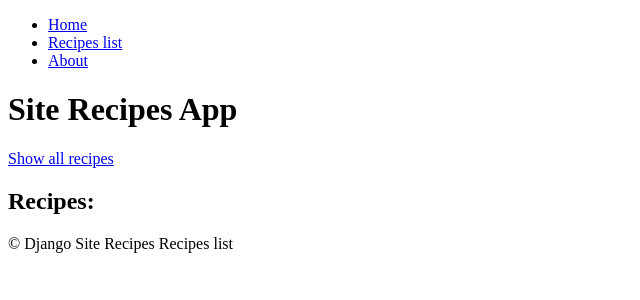
After one commit to Vybarnaya/django-site-recipes, a Django app: page /recipes/ in a window 1280 px wide. The commit adds this page. Shown: the top 300 px of the page, without its empty margins (0-640 px from the left). Run offline with Django 5.2, Linux system fonts and the light colour scheme; data that the repository does not hold is empty.

Commit message:
adding 26 of December

```diff
--- a/site_recipes/recipes_list/admin.py
+++ b/site_recipes/recipes_list/admin.py
@@ -5,4 +5,4 @@ from recipes_list.models import Recipe
 
 @admin.register(Recipe)
 class RecipeAdmin(admin.ModelAdmin):
-    list_display = 'title', 'description', 'steps_cooking', 'time_for_cooking'
+    list_display = 'title', 'description'
--- a/site_recipes/recipes_list/apps.py
+++ b/site_recipes/recipes_list/apps.py
@@ -5,6 +5,7 @@ class RecipesListConfig(AppConfig):
     default_auto_field = 'django.db.models.BigAutoField'
     name = 'recipes_list'
     verbose_name = 'Recipes List'
+    label = 'recipes_list'
 
 
 "recipes_list.apps.RecipesListConfig"
--- a/site_recipes/recipes_list/models.py
+++ b/site_recipes/recipes_list/models.py
@@ -3,6 +3,7 @@ from django.db import models
 
 class Recipe(models.Model):
     class Meta:
+        # ordering = ('-time_for_cooking',) можно сортировку делать и во вью, и в моделе
         verbose_name = 'Recipe'
         verbose_name_plural = 'Recipes'
 
--- /dev/null
+++ b/site_recipes/recipes_list/templates/recipes_list/base.html
@@ -0,0 +1,5 @@
+{% extends "base.html" %}
+
+{% block footer %}
+Recipes list
+{% endblock %}
--- /dev/null
+++ b/site_recipes/recipes_list/templates/recipes_list/components/recipe_items_list.html
@@ -0,0 +1,12 @@
+<ul>
+  {% for item in object_list %}
+  <li>
+    <a href="{% url 'recipes_list:detail' pk=item.pk %}">
+      {{item.title}}
+      {% if item.time_for_cooking > 5 %}
+      fn: Значительное время приготовления
+      {% endif %}
+    </a>
+  </li>
+  {% endfor %}
+</ul>
--- /dev/null
+++ b/site_recipes/recipes_list/templates/recipes_list/index.html
@@ -0,0 +1,15 @@
+{% extends "recipes_list/base.html" %}
+
+{% block title %}
+Site Recipes App
+{% endblock %}
+
+{% block body %}
+<h1>Site Recipes App</h1>
+<div>
+  <a href="{% url 'recipes_list:list' %}">Show all recipes</a>
+</div>
+
+<h2>Recipes:</h2>
+{% include "recipes_list/components/recipe_items_list.html" %}
+{% endblock %}
--- /dev/null
+++ b/site_recipes/recipes_list/urls.py
@@ -0,0 +1,12 @@
+from django.urls import path
+from django.views.generic import TemplateView
+from . import views
+
+app_name = "recipes_list"
+
+urlpatterns = [
+    # path('', views.index_view, name='index'),
+    path('', views.RecipeListIndexView.as_view(), name='index'),
+    path('list/', views.RecipeListView.as_view(), name='list'),
+    path('<int:pk>/', views.RecipeDetailView.as_view(), name='detail'),
+]
--- a/site_recipes/recipes_list/views.py
+++ b/site_recipes/recipes_list/views.py
@@ -1,3 +1,36 @@
+from django.http import HttpRequest, HttpResponse
 from django.shortcuts import render
+from django.views.generic import TemplateView, ListView, DetailView
 
-# Create your views here.
+from .models import Recipe
+
+
+def index_view(request: HttpRequest) -> HttpResponse:
+    all_items = Recipe.objects.order_by("time_for_cooking").all()[:2]
+    return render(
+        request,
+        template_name="recipes_list/index.html",
+        context={"all_items": all_items},
+    )
+
+
+class RecipeListIndexView(ListView):
+    template_name = "recipes_list/index.html"
+    queryset = Recipe.objects.order_by("time_for_cooking").all()[:2]
+
+    # def get_context_data(self, **kwargs):
+    #     context = super().get_context_data(**kwargs)
+    #     context["all_items"] = Recipe.objects.order_by("time_for_cooking").all()
+    #     return {"all_items": context}
+
+
+class RecipeListView(ListView):
+    model = Recipe
+    template_name = "recipes_list/index.html"
+    context_object_name = "all_items"
+
+
+class RecipeDetailView(DetailView):
+    model = Recipe
+    template_name = "recipes_list/index.html"
+    context_object_name = "all_items"
--- a/site_recipes/site_recipes/urls.py
+++ b/site_recipes/site_recipes/urls.py
@@ -15,11 +15,11 @@ Including another URLconf
     2. Add a URL to urlpatterns:  path('blog/', include('blog.urls'))
 """
 from django.contrib import admin
-from django.urls import path
+from django.urls import path, include
 from django.views.generic import TemplateView
 
 urlpatterns = [
-    path('', TemplateView.as_view(template_name='index.html')),
+    path('', TemplateView.as_view(template_name='index.html'), name='index'),
+    path('recipes/', include('recipes_list.urls')),
     path('admin/', admin.site.urls),
-
 ]
--- a/site_recipes/templates/base.html
+++ b/site_recipes/templates/base.html
@@ -14,6 +14,8 @@ Base Body!!!
 {% endblock body %}
 <footer>
   &copy; Django Site Recipes
+  {% block footer %}
+  {% endblock %}
 </footer>
 </body>
 </html>
--- a/site_recipes/templates/components/navbar.html
+++ b/site_recipes/templates/components/navbar.html
@@ -1,6 +1,7 @@
 <nav>
   <ul>
-    <li><a href='#'>Home</a></li>
+    <li><a href='{% url "index" %}'>Home</a></li>
+    <li><a href='{% url "recipes_list:index" %}'>Recipes list</a></li>
     <li><a href='#'>About</a></li>
   </ul>
 </nav>
```
Also changed, not shown: site_recipes/recipes_list/templates/recipes_list/recipeitem_detail.html (added, +12 -0 lines), site_recipes/recipes_list/templates/recipes_list/recipeitem_list.html (added, +10 -0 lines).
